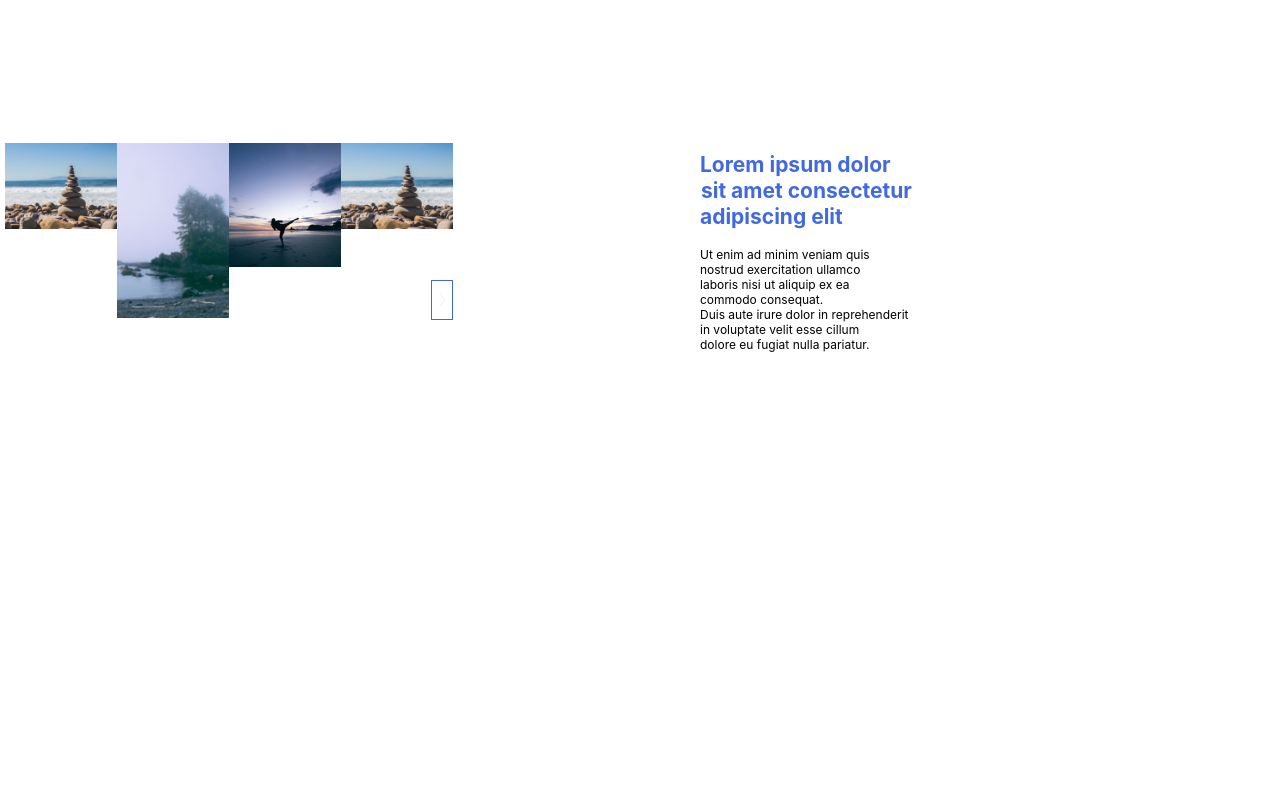
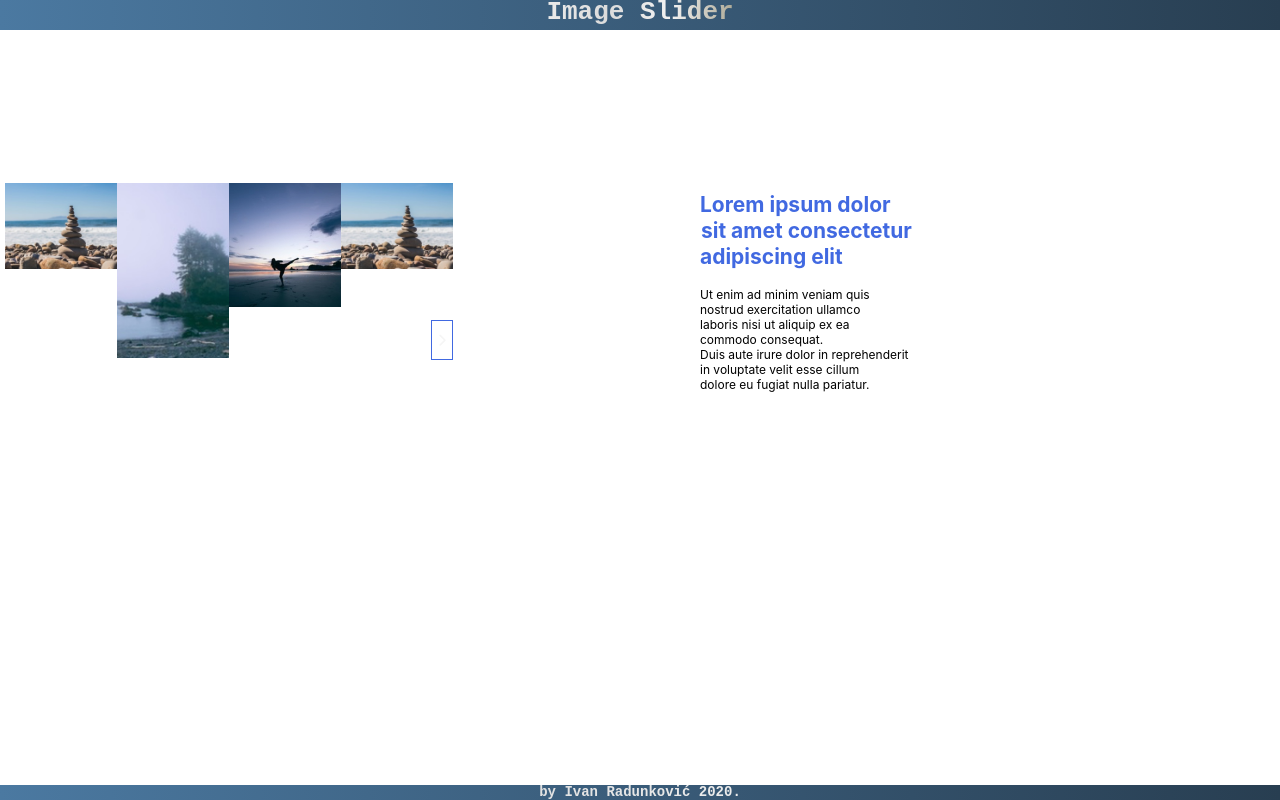
Before and after one commit to ivanradunkovic/React-Slider, a React (Create React App) app: page / in a window 1280 px wide. Built offline with nearby package versions, Linux system fonts and the light colour scheme.

Commit message:
Header and Footer created.

```diff
--- a/src/App.js
+++ b/src/App.js
@@ -1,12 +1,16 @@
 import React from 'react';
 import Slider from './Slider';
 import Text from './Text';
+import Header from './Header'
+import Footer from './Footer.js';
 
 function App() {
   return (
     <div className="App">
+      <Header text="Image Slider" />
       <Slider />
       <Text />
+      <Footer text= "by Ivan Radunković 2020." />
     </div>
   );
 }
--- /dev/null
+++ b/src/Footer.js
@@ -0,0 +1,16 @@
+import React, { Component } from 'react';
+
+class Footer extends Component {
+
+	render(){
+		return(
+			<footer className="footer">
+				<div className="footerText">
+	                <h1>{this.props.text}</h1>
+	            </div>
+            </footer>
+		)
+	}
+}
+
+export default Footer;
--- /dev/null
+++ b/src/Header.js
@@ -0,0 +1,16 @@
+import React, { Component } from 'react';
+
+class Header extends Component {
+
+	render(){
+		return(
+			<header className="header">
+				<div className="headerText">
+	                <h1>{this.props.text}</h1>
+	            </div>
+            </header>
+		)
+	}
+}
+
+export default Header;
--- a/src/slider.scss
+++ b/src/slider.scss
@@ -69,3 +69,55 @@
     color:black;
     p { margin: 0; }
 }
+
+.header {
+    margin-bottom: 10px;
+    background: #DAE2F8;
+    background: -webkit-linear-gradient(to right, #4B79A1, #283E51);
+    background: linear-gradient(to right, #4B79A1, #283E51);
+    height: 30px;
+    display: flex;
+    flex-direction: row;
+    justify-content: center;
+}
+
+.headerText {
+    font-family: monospace;
+    margin-top: -20px;
+    background: #ADA996;
+    background: -webkit-linear-gradient(to right, #EAEAEA, #DBDBDB, #F2F2F2, #ADA996);
+    background: linear-gradient(to right, #EAEAEA, #DBDBDB, #F2F2F2, #ADA996);
+    background-clip: border-box;
+    -webkit-text-fill-color:
+    transparent;
+    -webkit-background-clip: text;
+    letter-spacing: 0px;
+    text-align: left;
+}
+
+.footer {
+    position: fixed;
+     left: 0;
+     bottom: 0;
+     width: 100%;
+     height: 15px;
+     background: #DAE2F8;
+     background: -webkit-linear-gradient(to right, #4B79A1, #283E51);
+     background: linear-gradient(to right, #4B79A1, #283E51);
+     text-align: center;
+}
+
+.footerText {
+    font-family: monospace;
+    font-size: 7px;
+    margin-top: -10px;
+    background: #ADA996;
+    background: -webkit-linear-gradient(to right, #EAEAEA, #DBDBDB, #F2F2F2, #ADA996);
+    background: linear-gradient(to right, #EAEAEA, #DBDBDB, #F2F2F2, #ADA996);
+    background-clip: border-box;
+    -webkit-text-fill-color:
+    transparent;
+    -webkit-background-clip: text;
+    letter-spacing: 0px;
+    text-align: center;
+}
```
